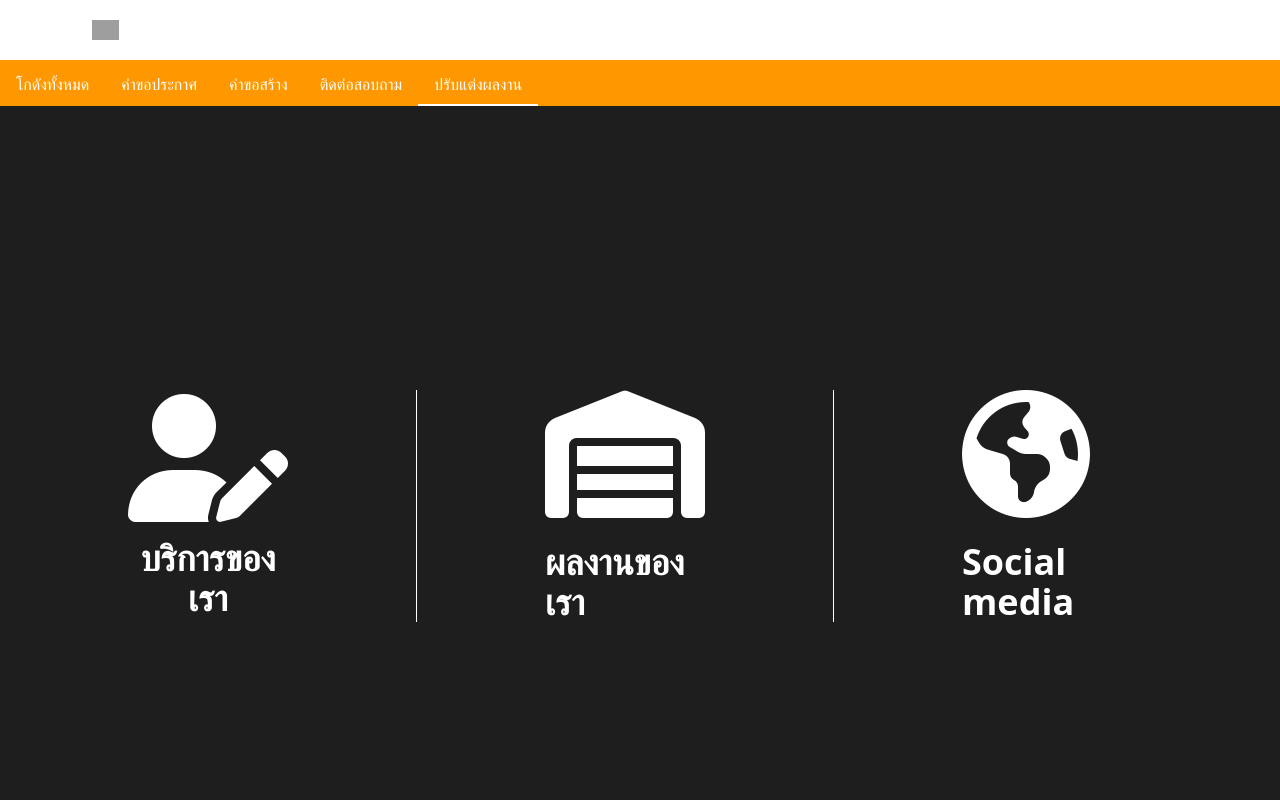
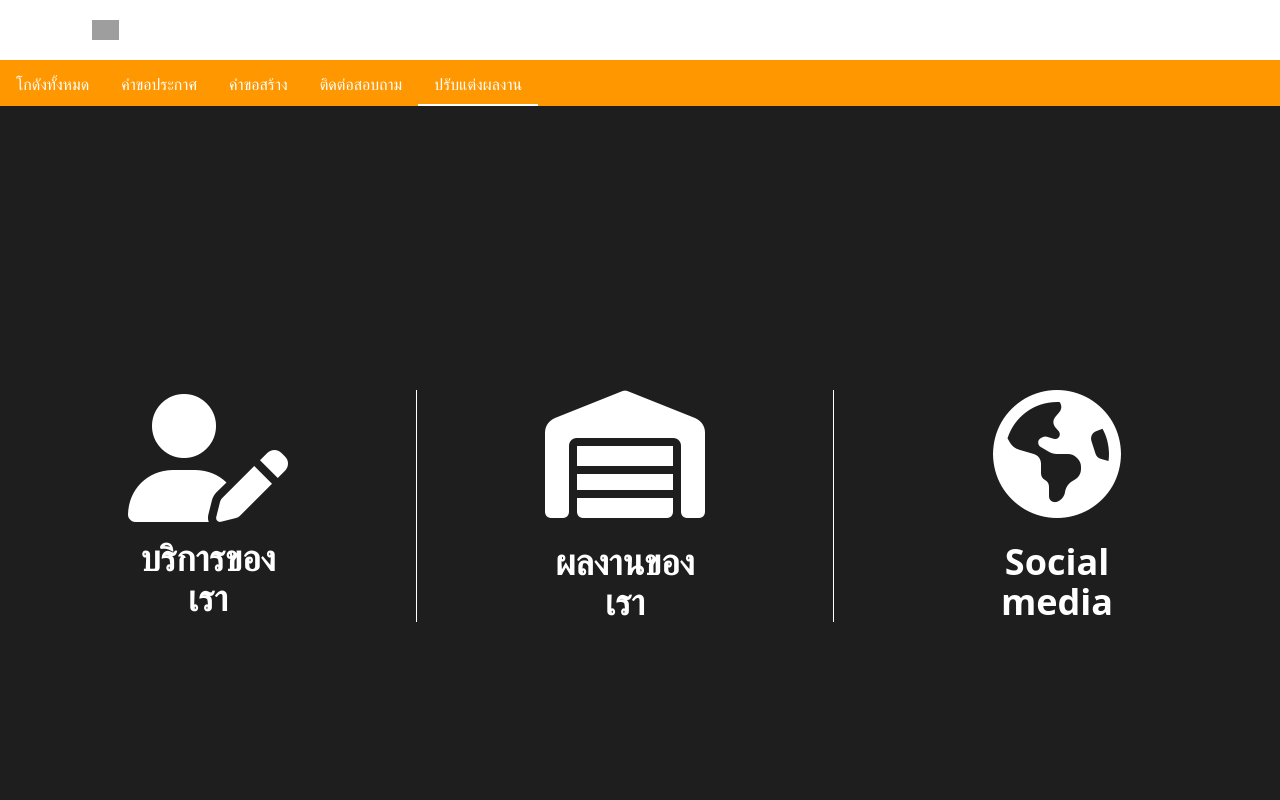
Before and after one commit to dinsorkot-sk/store-house-backend, a Nuxt app: page /Admin_Custom in a window 1280 px wide. Shown: the top 800 px of the page. Built offline with nearby package versions, Linux system fonts and the light colour scheme; grey boxes are pictures that could not be loaded.

Commit message:
Edit_Admin_Custom

```diff
--- a/pages/Admin_Custom.vue
+++ b/pages/Admin_Custom.vue
@@ -16,7 +16,7 @@
 
 
             <div class="flex flex-col items-center px-32">
-                <nuxt-link to="/">
+                <nuxt-link to="/" class="text-center">
                     <i class="fa-solid fa-warehouse text-9xl" style="color: #ffffff;"></i>
                     <div class="text-4xl text-white font-bold mt-6">
                         ผลงานของเรา
@@ -25,7 +25,7 @@
             </div>
 
             <div class="flex flex-col items-center px-32">
-                <nuxt-link to="/">
+                <nuxt-link to="/"  class="text-center" >
                     <i class="fa-solid fa-earth-americas text-9xl" style="color: #ffffff;"></i>
                     <div class="text-4xl text-white font-bold mt-6">
                         Social media
```
